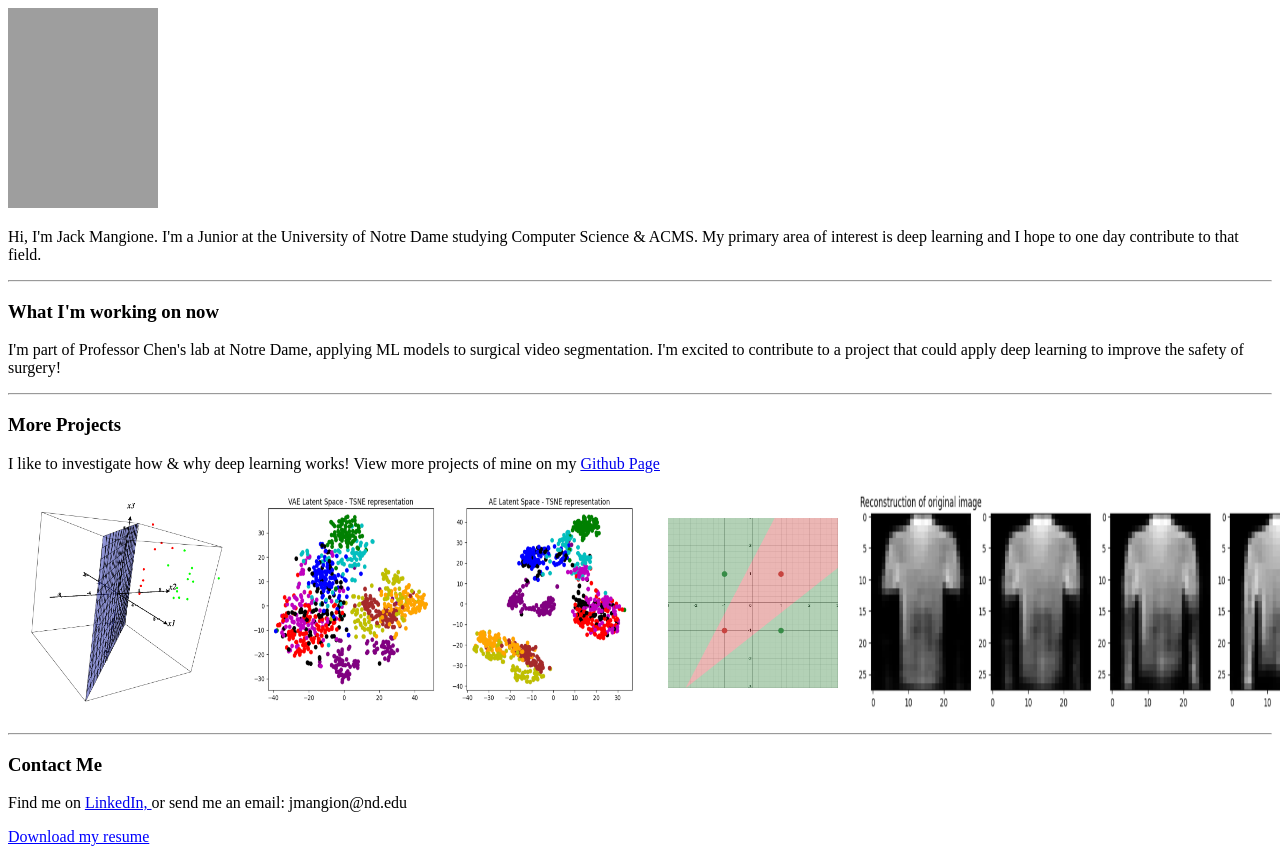
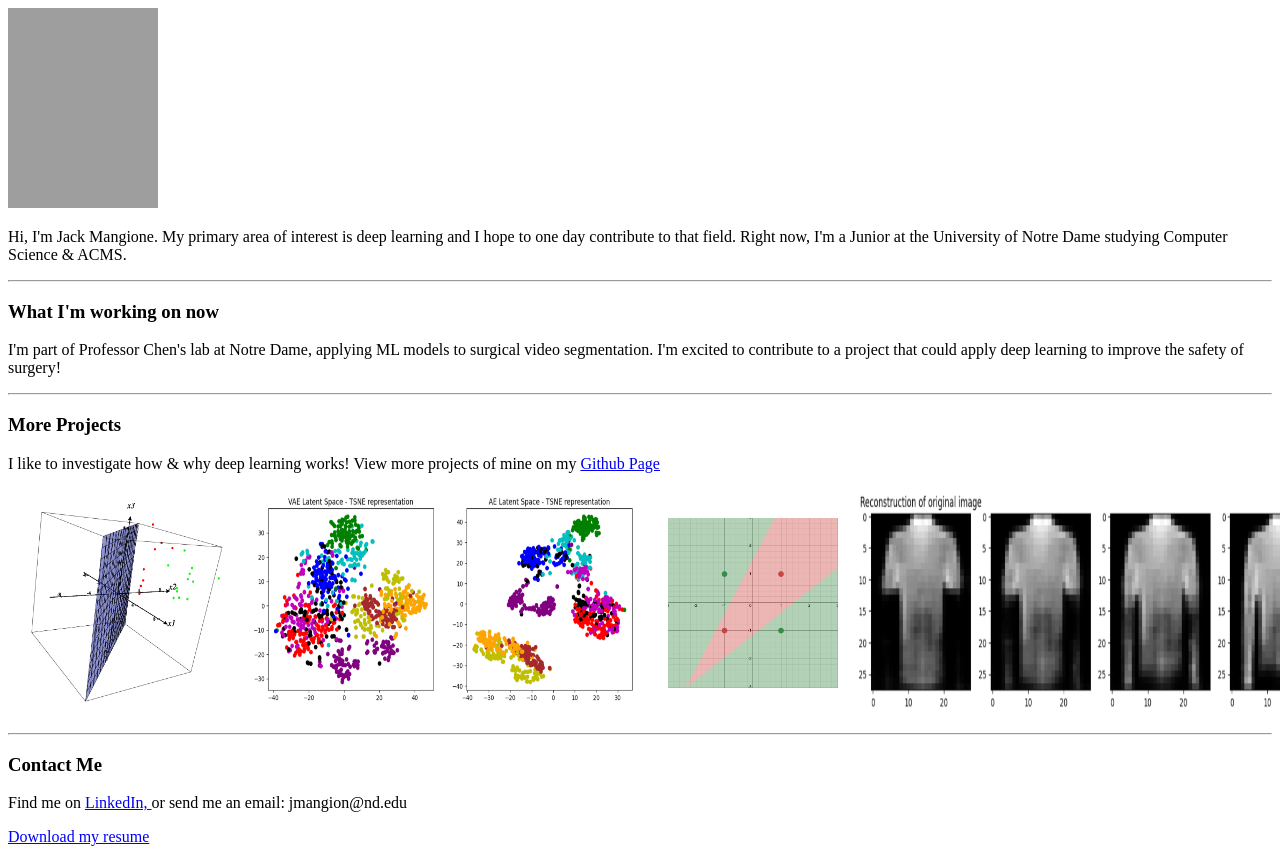
Before and after one commit to J-Mango-19/personal-site, a plain HTML site: page index.html in a window 1280 px wide. Shown: the top 854 px of the page. Drawn offline with Linux system fonts and the light colour scheme; grey boxes are pictures that could not be loaded.

Commit message:
update text

```diff
--- a/index.html
+++ b/index.html
@@ -9,8 +9,8 @@
     <img src="./assets/profile.png" alt="photo" height = "200" width="150">
 
     <p>
-        Hi, I'm Jack Mangione. I'm a Junior at the University of Notre Dame studying Computer Science & ACMS. My primary
-        area of interest is deep learning and I hope to one day contribute to that field.
+        Hi, I'm Jack Mangione. My primary area of interest is deep learning and I hope to one day contribute to that field.
+        Right now, I'm a Junior at the University of Notre Dame studying Computer Science & ACMS.
     </p>
 
     <hr>
```
